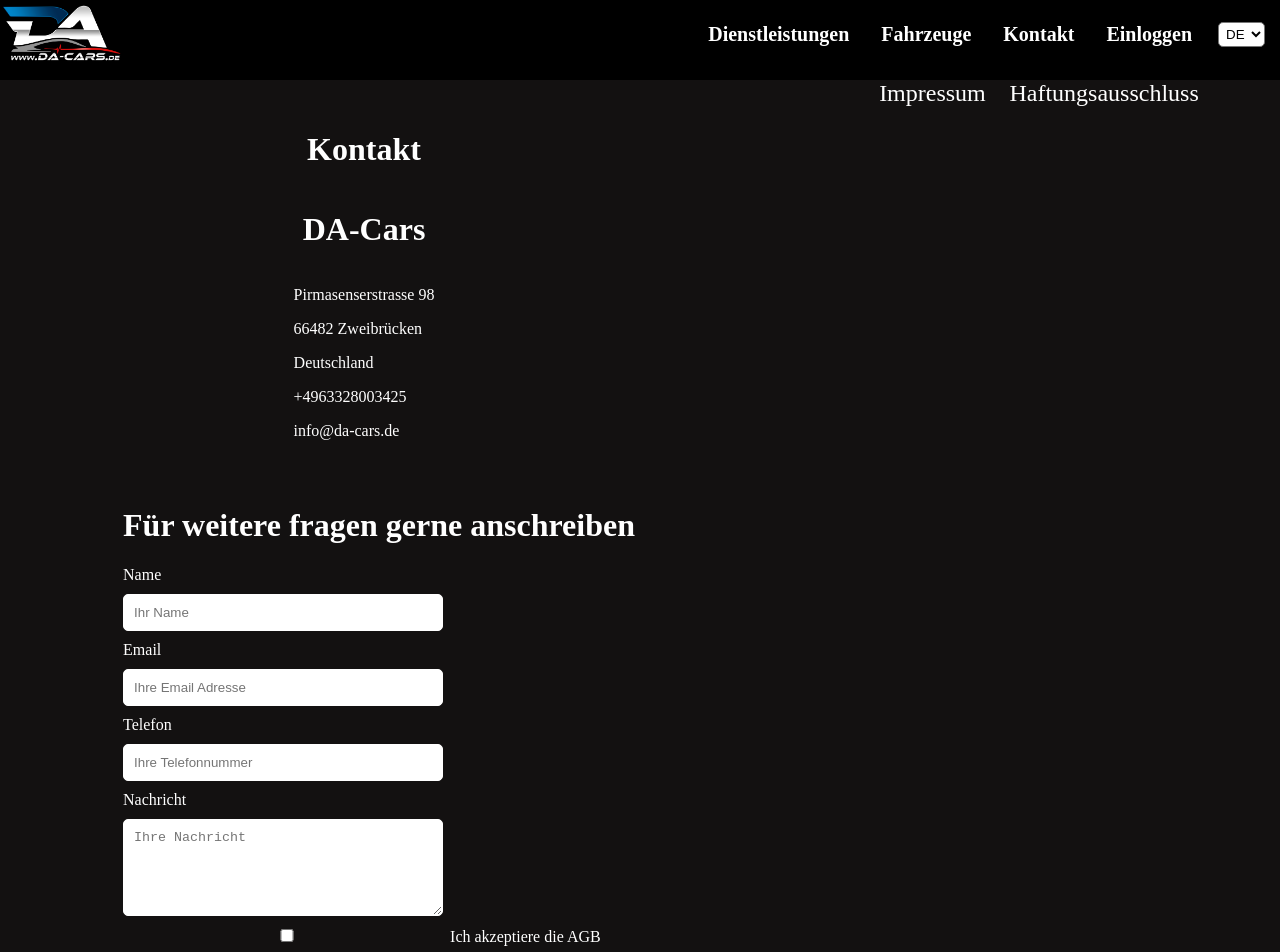
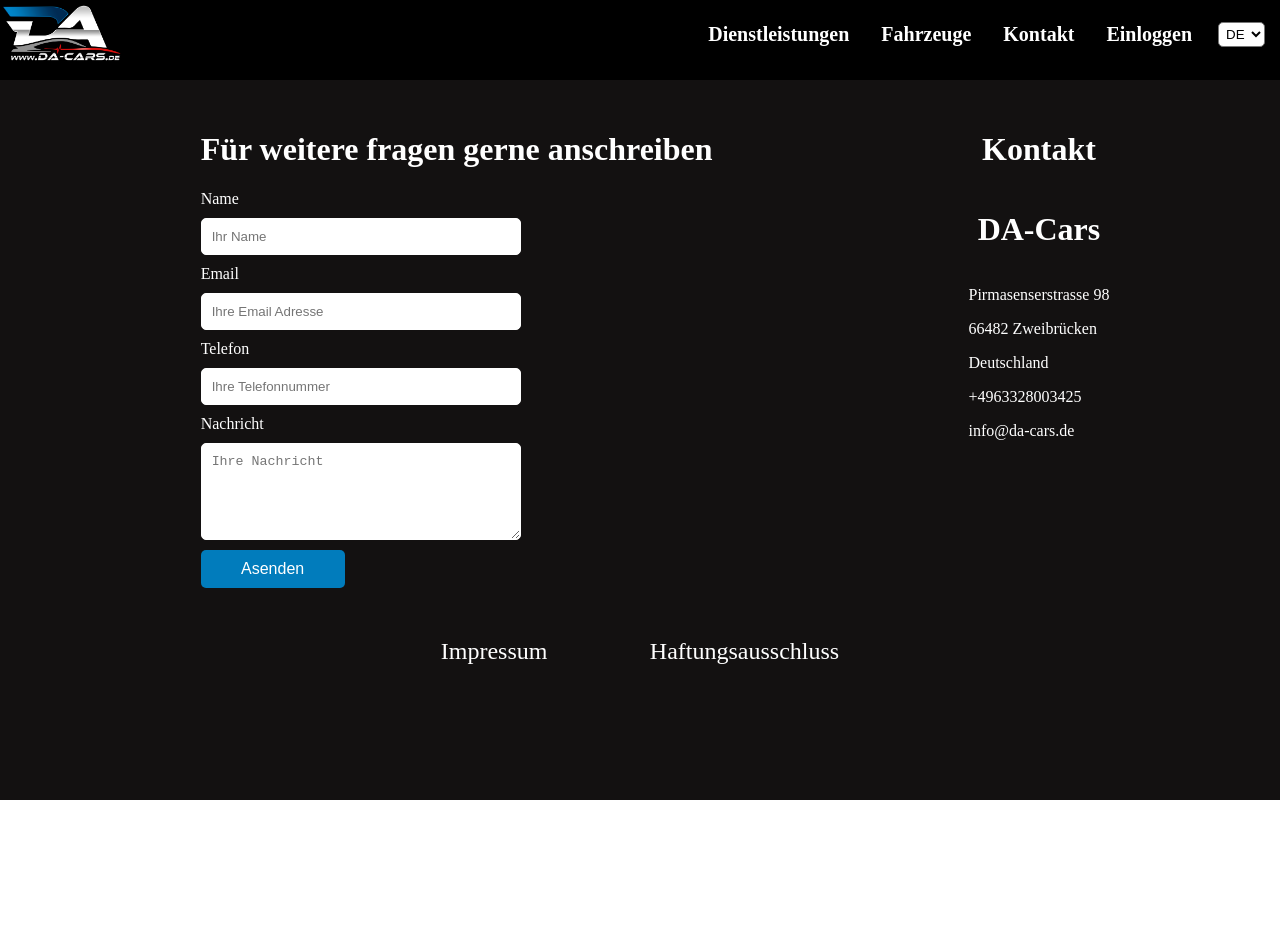
Before and after one commit to Zohaib770/da-cars, a React (Vite) app in the folder ui/: page /kontakt in a window 1280 px wide. Shown: the top 952 px of the page. After the commit the page ends 800 px from the top, so only its background shows below. Built offline with nearby package versions, Linux system fonts and the light colour scheme.

Commit message:
refactor kontakt

```diff
--- a/ui/src/components/navbarpages/Kontakt.tsx
+++ b/ui/src/components/navbarpages/Kontakt.tsx
@@ -1,17 +1,16 @@
-import React, {useState} from 'react'
+import React, { useState } from 'react'
 import { useTranslation } from "react-i18next";
 import { Link } from 'react-router-dom';
 import axios from 'axios';
 import "./NavbarPages.css"
 
-const Kontakt : React.FC = () => {
-  const{t} = useTranslation();
+const Kontakt: React.FC = () => {
+  const { t } = useTranslation();
 
   const [name, setName] = useState('');
   const [email, setEmail] = useState('');
   const [telefon, setTelefon] = useState('');
   const [nachricht, setNachricht] = useState('');
-  const [agbChecked, setAgbChecked] = useState(false);
   const [message, setMessage] = useState<{ type: string; text: string } | null>(null);
 
   const handleKontaktForm = async (event: React.FormEvent<HTMLFormElement>) => {
@@ -30,7 +29,6 @@ const Kontakt : React.FC = () => {
       setEmail('');
       setTelefon('');
       setNachricht('');
-      setAgbChecked(false);
 
       setMessage({ type: 'success', text: t("kontakt_success") });
       setTimeout(() => setMessage(null), 3000);
@@ -45,37 +43,8 @@ const Kontakt : React.FC = () => {
 
   return (
     <div className="kontakt-container">
+
       <div className="kontakt-content">
-      <div className='adresse-kontakt-firma'>
-
-        <div className='adresse'>
-          <h1>{t("kontakt")}</h1>
-          <h1>DA-Cars</h1>
-          <div>
-            <a
-              href="https://maps.google.com?q=Pirmasenserstrasse 98, 66482 Zweibrücken"
-              target="_blank"
-              rel="noopener noreferrer"
-              className="adresse-link"
-            >
-              <p>Pirmasenserstrasse 98</p>
-              <p>66482 Zweibrücken</p>
-              <p>{t("land")}</p>
-            </a>
-            <a href="tel:+4963328003425" className="telefon-link">
-              <p>+4963328003425</p>
-            </a>
-            <a
-              href="mailto:info@da-cars.de"
-              className="email-link"
-              target="_blank"
-              rel="noopener noreferrer"
-            >
-              <p>info@da-cars.de</p>
-            </a>
-          </div>
-        </div>
-
         <div className='kontakt-firma'>
           <h1>{t("frage")}</h1>
 
@@ -114,27 +83,45 @@ const Kontakt : React.FC = () => {
               value={nachricht} onChange={(e) => setNachricht(e.target.value)}>
             </textarea>
 
-            <label>
-              <input
-                type="checkbox" id="agb"
-                name="agb" checked={agbChecked}
-                onChange={(e) => setAgbChecked(e.target.checked)} required />
-                {t("agb")}
-            </label>
-
             <button type="submit" className="absenden-button">{t("absenden")}</button>
           </form>
         </div>
+
+        <div className='adresse'>
+          <h1>{t("kontakt")}</h1>
+          <h1>DA-Cars</h1>
+          <div>
+            <a
+              href="https://maps.google.com?q=Pirmasenserstrasse 98, 66482 Zweibrücken"
+              target="_blank"
+              rel="noopener noreferrer"
+              className="adresse-link"
+            >
+              <p>Pirmasenserstrasse 98</p>
+              <p>66482 Zweibrücken</p>
+              <p>{t("land")}</p>
+            </a>
+            <a href="tel:+4963328003425" className="telefon-link">
+              <p>+4963328003425</p>
+            </a>
+            <a
+              href="mailto:info@da-cars.de"
+              className="email-link"
+              target="_blank"
+              rel="noopener noreferrer"
+            >
+              <p>info@da-cars.de</p>
+            </a>
+          </div>
         </div>
 
-      <div className='footer'>
+      </div>
+
       <div className='imp-daten'>
         <Link to="/impressum">{t("impressum")}</Link>
         <Link to="/haftungsausschluss">{t("haftungsausschluss")}</Link>
       </div>
-      </div>
 
-      </div>
     </div>
   )
 }
```
Lines whose indentation alone changed are shown as unchanged.
